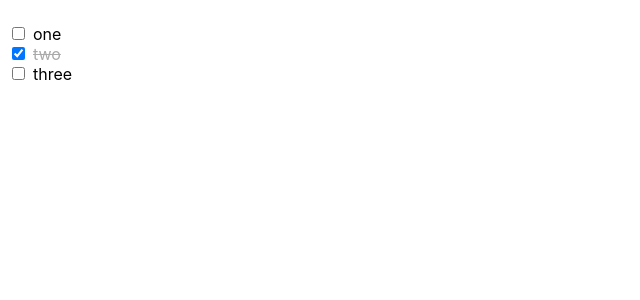
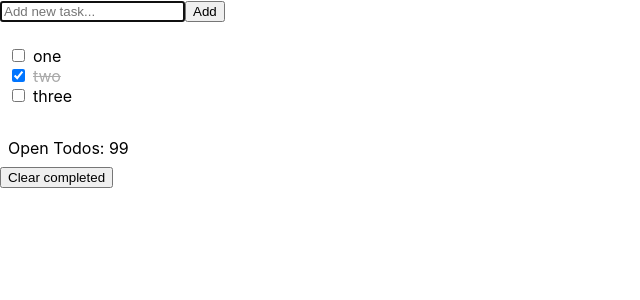
Before and after one commit to christianblos/demo-todo-app, a React (Create React App) app: page / in a window 1280 px wide. Shown: the top 300 px of the page, without its empty margins (0-640 px from the left). Built offline with nearby package versions, Linux system fonts and the light colour scheme; the HTML template or start-up script is replaced by a standard one.

Commit message:
added TodoForm, Summary and clear button

```diff
--- a/src/App.tsx
+++ b/src/App.tsx
@@ -1,4 +1,6 @@
 import React, {Component} from 'react';
+import {AddTodoForm} from './components/AddTodoForm/AddTodoForm';
+import {Summary} from './components/Summary/Summary';
 import {TodoList} from './components/TodoList/TodoList';
 import {Todo} from './models/Todo';
 
@@ -12,7 +14,12 @@ class App extends Component {
 
         return (
             <div>
+                <AddTodoForm onAdd={console.log}/>
+
                 <TodoList todos={todos} onToggleDone={(id, done) => console.log(id, done)}/>
+
+                <Summary openTodos={99}/>
+                <button>Clear completed</button>
             </div>
         );
     }
--- /dev/null
+++ b/src/components/AddTodoForm/AddTodoForm.tsx
@@ -0,0 +1,41 @@
+import React, {Component, KeyboardEvent, RefObject} from 'react';
+
+interface Props {
+    onAdd: (text: string) => void;
+}
+
+export class AddTodoForm extends Component<Props> {
+
+    private inputRef: RefObject<HTMLInputElement>;
+
+    constructor(props: Props) {
+        super(props);
+        this.inputRef = React.createRef();
+    }
+
+    componentDidMount() {
+        this.inputRef.current!.focus();
+    }
+
+    public render() {
+        return (
+            <>
+                <input ref={this.inputRef} onKeyPress={this.handleKeyPress} placeholder="Add new task..."/>
+                <button onClick={this.handleAdd}>Add</button>
+            </>
+        );
+    }
+
+    private handleKeyPress = (e: KeyboardEvent<HTMLInputElement>) => {
+        if (e.key == 'Enter') {
+            this.handleAdd();
+        }
+    };
+
+    private handleAdd = () => {
+        const input = this.inputRef.current!;
+        this.props.onAdd(input.value);
+        input.value = '';
+        input.focus();
+    };
+}
--- /dev/null
+++ b/src/components/Summary/Summary.module.css
@@ -0,0 +1,3 @@
+.summary {
+    padding: .5rem;
+}
--- /dev/null
+++ b/src/components/Summary/Summary.tsx
@@ -0,0 +1,14 @@
+import React from 'react';
+import styles from './Summary.module.css';
+
+interface Props {
+    openTodos: number;
+}
+
+export function Summary(props: Props) {
+    return (
+        <div className={styles.summary}>
+            Open Todos: {props.openTodos}
+        </div>
+    );
+}
```
